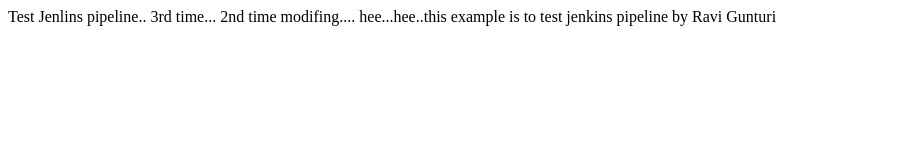
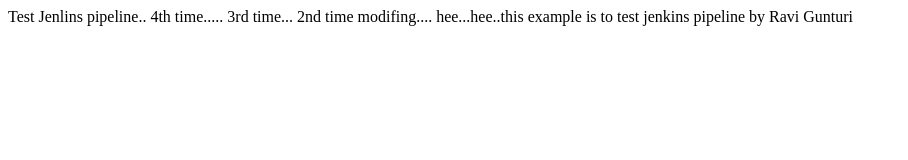
Before and after one commit to rgunturi/git-jenkin-hub, a plain HTML site: page index.html in a window 1280 px wide. Shown: the whole page, without its empty margins (0-908 px from the left). Drawn offline with Linux system fonts and the light colour scheme.

Commit message:
commiting 4th time..

```diff
--- a/index.html
+++ b/index.html
@@ -5,7 +5,9 @@ Test Jenlins pipeline..
 </head>
 
 <body>
-3rd time...
+
+	4th time.....
+	3rd time...
 	2nd time modifing.... hee...hee..this example is to test jenkins pipeline by Ravi Gunturi
 </body>
 
```
